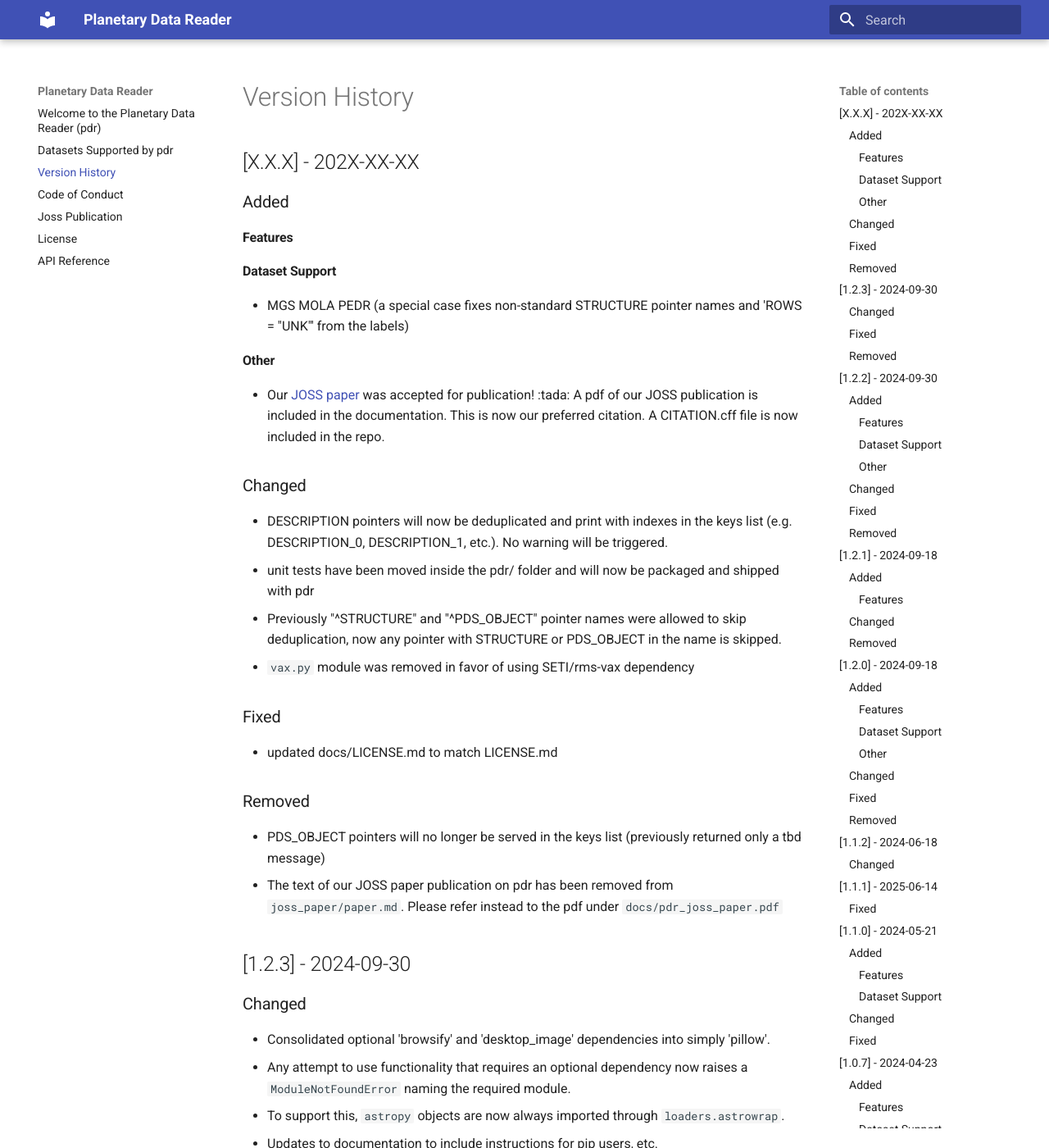
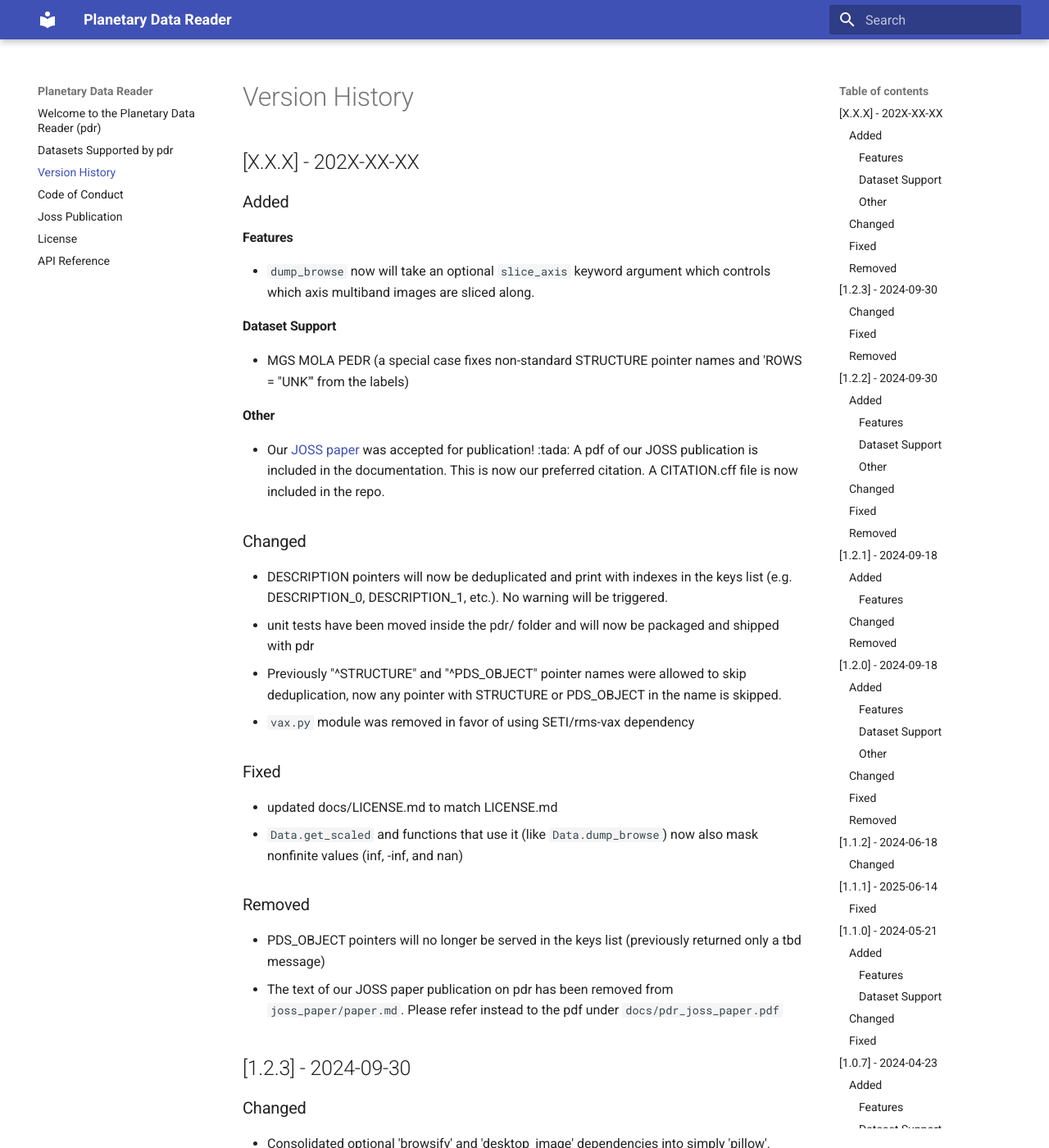
Before and after one commit to MillionConcepts/pdr, an MkDocs documentation site: the page built from docs/version_history.md, in a window 1280 px wide and 1400 px high. Shown: the whole window at 82% size. Built offline with MkDocs 1.6.1 and Material for MkDocs 9.7.7, drawn with Linux system fonts in a browser that asks for light colours.

Commit message:
update changelog with new feature and get_scaled fix

```diff
--- a/docs/version_history.md
+++ b/docs/version_history.md
@@ -4,7 +4,8 @@
 ### Added
 
 #### Features
-
+- `dump_browse` now will take an optional `slice_axis` keyword argument
+  which controls which axis multiband images are sliced along.
 
 #### Dataset Support
 - MGS MOLA PEDR (a special case fixes non-standard STRUCTURE pointer names and
@@ -27,6 +28,8 @@ and shipped with pdr
 
 ### Fixed
 - updated docs/LICENSE.md to match LICENSE.md
+- `Data.get_scaled` and functions that use it (like `Data.dump_browse`) now also
+  mask nonfinite values (inf, -inf, and nan)
 
 ### Removed
 - PDS_OBJECT pointers will no longer be served in the keys list (previously
```
